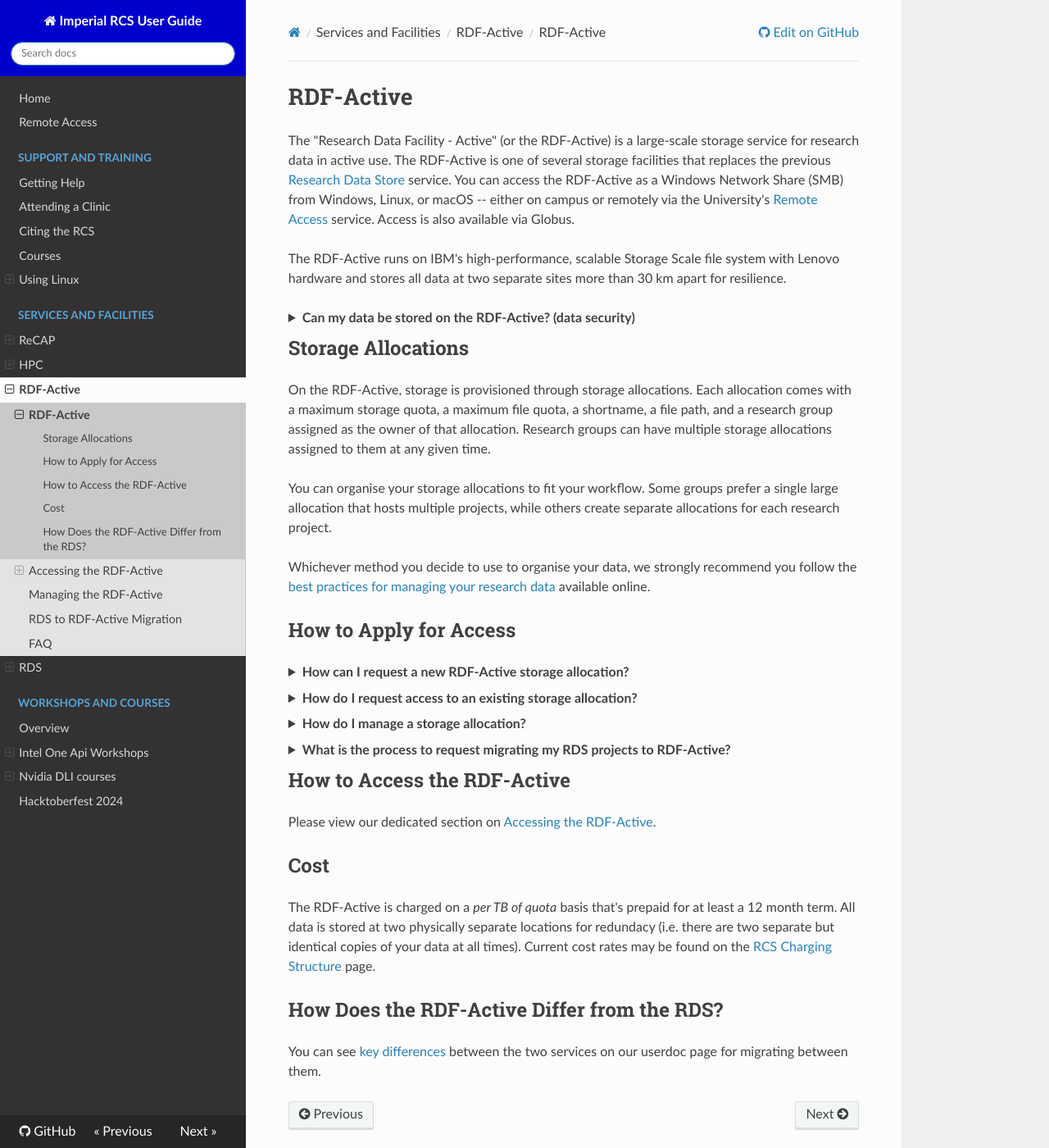
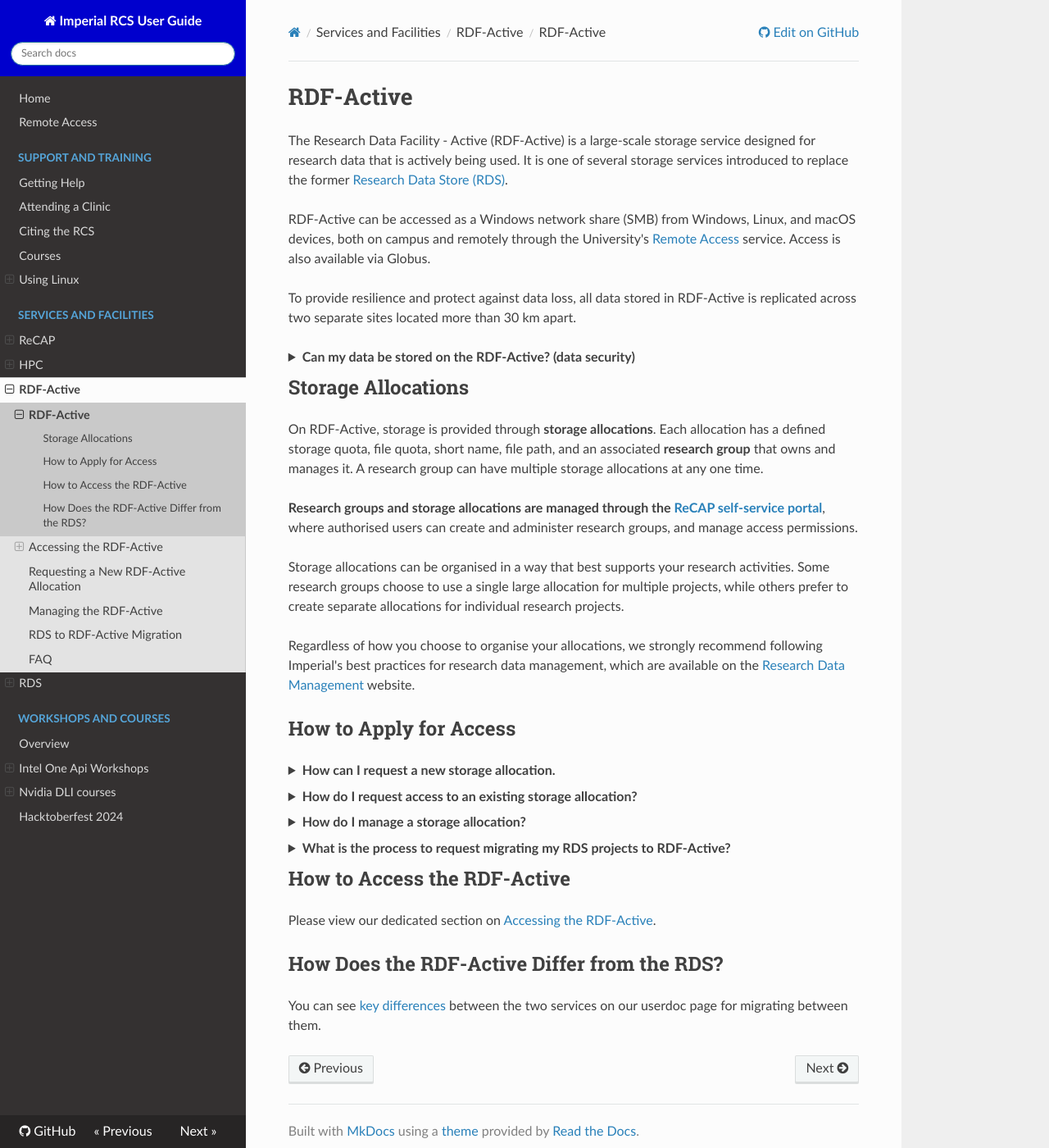
Before and after one commit to ImperialCollegeLondon/icl-rcs-user-guide, an MkDocs documentation site: the page built from docs/rdfactive/index.md, in a window 1280 px wide and 1400 px high. Shown: the whole window at 82% size. Built offline with MkDocs 1.6.1, drawn with Linux system fonts in a browser that asks for light colours; nearby versions of some CDN libraries.

Commit message:
Added a page on requesting new storage allocation.

```diff
--- a/docs/rdfactive/index.md
+++ b/docs/rdfactive/index.md
@@ -1,31 +1,34 @@
 # RDF-Active
 
-The "Research Data Facility - Active" (or the RDF-Active) is a large-scale storage service for research data in active use. The RDF-Active is one of several storage facilities that replaces the previous [Research Data Store](../rds/index.md) service. You can access the RDF-Active as a Windows Network Share (SMB) from Windows, Linux, or macOS -- either on campus or remotely via the University's [Remote Access](../remoteaccess.md) service. Access is also available via Globus.
+The Research Data Facility - Active (RDF-Active) is a large-scale storage service designed for research data that is actively being used. It is one of several storage services introduced to replace the former [Research Data Store (RDS)](../rds/index.md).
 
-The RDF-Active runs on IBM's high-performance, scalable Storage Scale file system with Lenovo hardware and stores all data at two separate sites more than 30 km apart for resilience.
+RDF-Active can be accessed as a Windows network share (SMB) from Windows, Linux, and macOS devices, both on campus and remotely through the University's [Remote Access](../remoteaccess.md) service. Access is also available via Globus.
+
+To provide resilience and protect against data loss, all data stored in RDF-Active is replicated across two separate sites located more than 30 km apart.
 
 /// details | Can my data be stored on the RDF-Active? (data security)
     type: faq
-As with the RDS, the RDF-Active is only suitable for storing data which is either public data or unrestricted data as per the [glossary definitions](https://www.imperial.ac.uk/admin-services/ict/self-service/connect-communicate/saving-my-files/#glossary) of data classification at Imperial. You will find recommendations on where to store other data classifications on the wider [Saving My Files](https://www.imperial.ac.uk/admin-services/ict/self-service/connect-communicate/saving-my-files/) page.
+As with the RDS, RDF-Active is only intended for data classified as **Public** or **Unrestricted** under Imperial's data classification scheme. For definitions of these classifications, please refer to the [Data Classification Glossary](https://www.imperial.ac.uk/admin-services/ict/self-service/connect-communicate/saving-my-files/#glossary). Guidance on appropriate storage locations for other data classifications can be found on the [Saving My Files](https://www.imperial.ac.uk/admin-services/ict/self-service/connect-communicate/saving-my-files/) page.
 
-We strongly recommend you contact the [data protection coordinator](https://www.imperial.ac.uk/admin-services/governance/policies-and-guidance/contact-us/) for your department or faculty if you have any concerns or questions relating to the classification of your data.
+We strongly recommend you contact the [data protection coordinator](https://www.imperial.ac.uk/admin-services/governance/policies-and-guidance/contact-us/) for your department or faculty if you have any concerns or questions regarding the classification of your data.
 ///
 
 ## Storage Allocations
 
-On the RDF-Active, storage is provisioned through storage allocations. Each allocation comes with a maximum storage quota, a maximum file quota, a shortname, a file path, and a research group assigned as the owner of that allocation. Research groups can have multiple storage allocations assigned to them at any given time.
+On RDF-Active, storage is provided through **storage allocations**. Each allocation has a defined storage quota, file quota, short name, file path, and an associated **research group** that owns and manages it. A research group can have multiple storage allocations at any one time.
 
-You can organise your storage allocations to fit your workflow. Some groups prefer a single large allocation that hosts multiple projects, while others create separate allocations for each research project.
+**Research groups and storage allocations are managed through the [ReCAP self-service portal](../recap/index.md)**, where authorised users can create and administer research groups, and manage access permissions.
 
-Whichever method you decide to use to organise your data, we strongly recommend you follow the [best practices for managing your research data](https://www.imperial.ac.uk/research-and-innovation/support-for-staff/scholarly-communication/research-data-management/) available online.
+Storage allocations can be organised in a way that best supports your research activities. Some research groups choose to use a single large allocation for multiple projects, while others prefer to create separate allocations for individual research projects.
+
+Regardless of how you choose to organise your allocations, we strongly recommend following Imperial's best practices for research data management, which are available on the [Research Data Management](https://www.imperial.ac.uk/research-and-innovation/support-for-staff/scholarly-communication/research-data-management/) website.
 
 ## How to Apply for Access
 
-/// details | How can I request a new RDF-Active storage allocation?
+/// details | How can I request a new storage allocation.
     type: faq
-Due to overhead issues outside of the RCS department's control, requesting a new storage allocation is currently done indirectly by using the [RDS to RDF-Active migration ticket request](https://servicemgt.imperial.ac.uk/esc?id=sc_cat_item&sys_id=35ee36f83b3e66101feaf49a04e45a55&sysparm_category=52a4a8f21be62110557837b5464bcbd2) system. In order to submit a migration form in general, a file must be attached where normally the RDS projects to be migrated are specified. To make it clear the migration form is actually a request for a new storage allocation, attach a text file that instead asks for a new and *empty* storage allocation whilst skipping any other parts on the form discussing the RDS.
 
-We apologise for any confusion and inconvenience.
+To request a new storage allocation on RDF-Active, please see the [Requesting a New Storage Allocation page](./requesting-a-new-allocation.md) for step-by-step guidance.
 ///
 
 /// details | How do I request access to an existing storage allocation?
@@ -47,10 +50,6 @@ We have a [dedicated page](./rds-rdfactive-migration.md) to provide information
 
 Please view our dedicated section on [Accessing the RDF-Active](./access/index.md).
 
-## Cost
-
-The RDF-Active is charged on a *per TB of quota* basis that's prepaid for at least a 12 month term. All data is stored at two physically separate locations for redundacy (i.e. there are two separate but identical copies of your data at all times). Current cost rates may be found on the [RCS Charging Structure](https://www.imperial.ac.uk/admin-services/ict/self-service/research-support/rcs/service-offering/charging-structure/) page.
-
 ## How Does the RDF-Active Differ from the RDS?
 
 You can see [key differences](./rds-rdfactive-migration.md#key-differences-between-the-rds-and-the-rdf-active) between the two services on our userdoc page for migrating between them.
--- a/mkdocs.yml
+++ b/mkdocs.yml
@@ -132,6 +132,7 @@ nav:
           - Windows: rdfactive/access/windows.md
           - macOS: rdfactive/access/macos.md
           - Linux: rdfactive/access/linux.md
+        - Requesting a New RDF-Active Allocation: rdfactive/requesting-a-new-allocation.md
         - Managing the RDF-Active: rdfactive/managing/index.md
         - RDS to RDF-Active Migration: rdfactive/rds-rdfactive-migration.md
         - FAQ: rdfactive/rdfactive-faq.md
```
Also changed, not shown: docs/rdfactive/requesting-a-new-allocation.md (added, +25 -0 lines).
